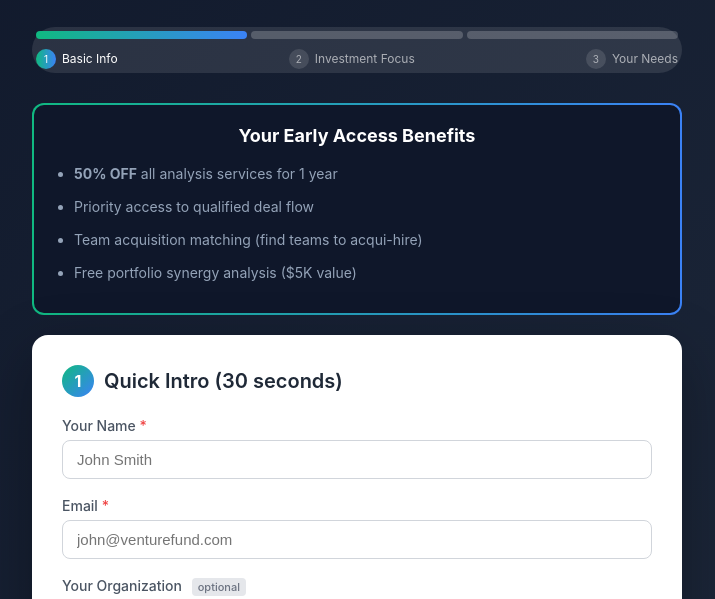
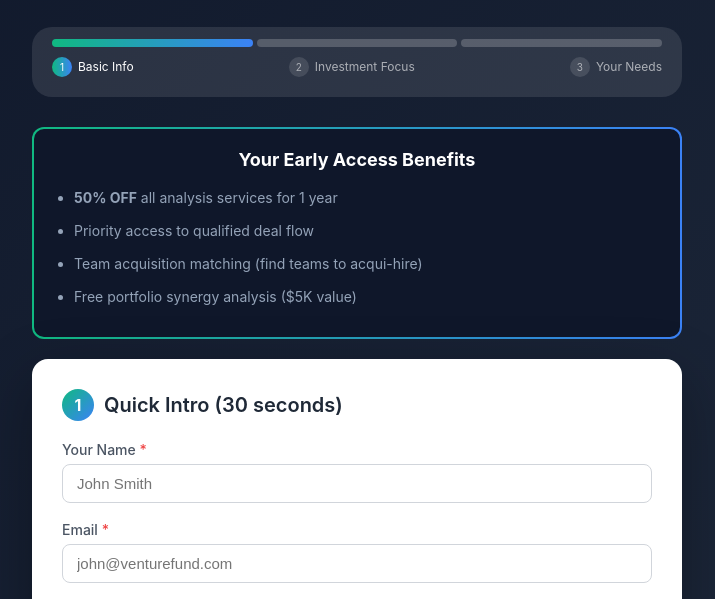
Before and after one commit to CONE-RED/GetDealLeads, a plain HTML site: page index.html in a window 1280 px wide. Shown: the part 167-766 px from the top of the page, without its empty margins (283-998 px from the left). Drawn offline with Linux system fonts and the light colour scheme.

Commit message:
Layout fix

```diff
--- a/index.html
+++ b/index.html
@@ -62,8 +62,8 @@
         /* Progress Bar */
         .progress-container {
             background: rgba(255,255,255,0.1);
-            border-radius: 50px;
-            padding: 4px;
+            border-radius: 20px;
+            padding: 12px 20px 20px 20px;
             margin-bottom: 30px;
         }
 
```
Also changed, not shown: .claude-flow/metrics/performance.json, .claude-flow/metrics/task-metrics.json, qr-code.png (added), 2 other files.
